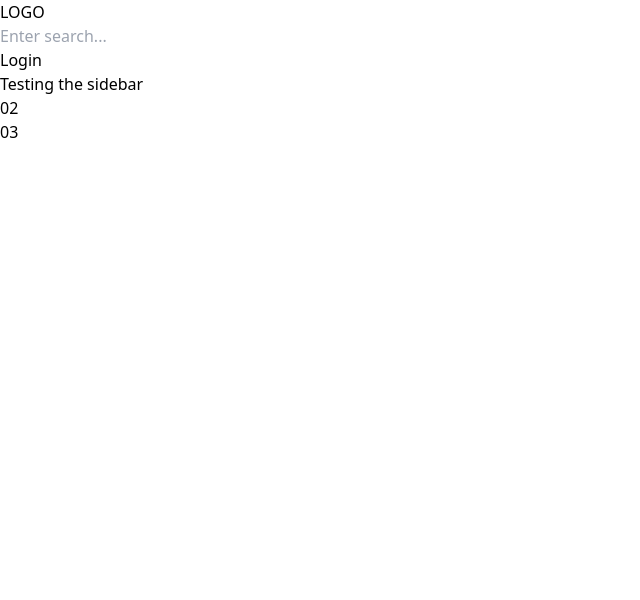
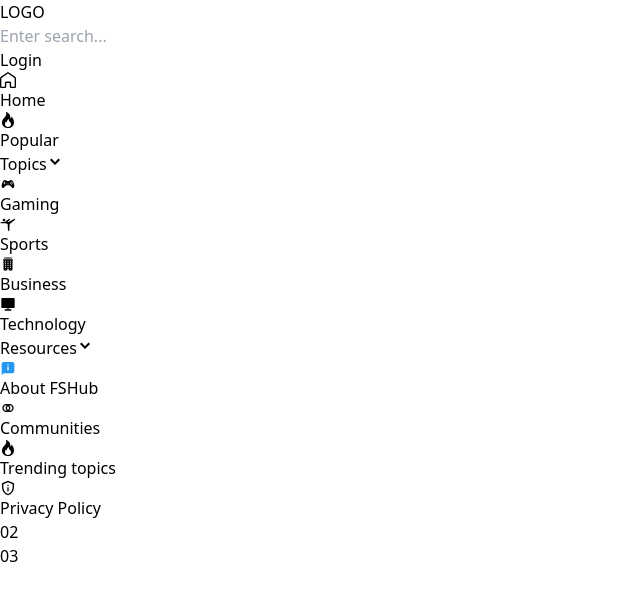
Before and after one commit to Omoefe-Ugboma/flexicon_forum_app_01, a React (Vite) app: page / in a window 1280 px wide. Shown: the top 600 px of the page, without its empty margins (0-640 px from the left). Built offline with nearby package versions, Linux system fonts and the light colour scheme.

Commit message:
Developed sidebar content

```diff
--- a/package.json
+++ b/package.json
@@ -17,7 +17,8 @@
     "react-dom": "^18.2.0",
     "react-icons": "^4.11.0",
     "react-redux": "^8.1.3",
-    "react-router-dom": "^6.17.0"
+    "react-router-dom": "^6.17.0",
+    "redux": "^4.2.1"
   },
   "devDependencies": {
     "@types/react": "^18.2.15",
--- a/src/components/Logo.jsx
+++ b/src/components/Logo.jsx
@@ -1,4 +1,4 @@
 function Logo() {
- return <div >LOGO</div>
+ return <div>LOGO</div>
 }
 export default Logo;
--- a/src/components/SideBar.jsx
+++ b/src/components/SideBar.jsx
@@ -1,4 +1,72 @@
- const SideBar = () => {
-    return <div>Testing the sidebar </div>
-}
+import { useState } from "react";
+import { GoChevronDown, GoChevronRight } from "react-icons/go";
+import {GrHomeRounded} from 'react-icons/gr'
+import {BsFire} from "react-icons/bs"
+import {GiGamepad} from "react-icons/gi"
+import {MdSportsGymnastics} from "react-icons/md"
+import {IoIosBusiness} from "react-icons/io"
+import {RiComputerFill} from "react-icons/ri"
+import {FcAbout} from "react-icons/fc"
+import {CgCommunity} from "react-icons/cg"
+import {MdOutlinePrivacyTip} from "react-icons/md"
+
+
+const SideBar = () => {
+  const [topicsVisible, setTopicsVisible] = useState(true);
+  const [resourcesVisible, setResourcesVisible] = useState(true);
+
+  const icon = (
+    <span>
+      <span> {topicsVisible ? <GoChevronDown /> : <GoChevronRight /> }</span>
+    </span>
+  );
+
+  const icon2 = (
+    <span>
+      <span> {resourcesVisible ? <GoChevronDown /> : <GoChevronRight /> }</span>
+    </span>
+  );
+
+  return (
+    <section className="mx-10">
+      <div>
+        <div className="pt-5 flex items-start gap-2  ">< GrHomeRounded />  Home</div>
+        <div className="pt-4 flex items-start gap-2 border-b"> <BsFire/> Popular</div>
+      </div>
+
+      <div className="pt-5 pb-5 border-b cursor-pointer flex justify-between font-semibold">
+        Topics
+        <button onClick={() => setTopicsVisible(!topicsVisible)}> {icon} </button>
+      </div>
+
+      {topicsVisible && (
+        <ul className="text-white transition-opacity ease-in duration-300 font-thin space-y-5 ">
+          <li className="flex items-start gap-2 mt-2  hover:bg-blue-500 hover:w-70 hover:h-8 border-rounded cursor-pointer"> <GiGamepad/> Gaming</li>
+          <li className="flex items-start gap-2 mt-2  hover:bg-blue-500 hover:w-70 hover:h-8 border-rounded cursor-pointer"> <MdSportsGymnastics/> Sports</li>
+          <li className="flex items-start gap-2 mt-2  hover:bg-blue-500 hover:w-70 hover:h-8 border-rounded cursor-pointer"> <IoIosBusiness/> Business</li>
+          <li className="flex items-start gap-2 mt-2  hover:bg-blue-500 hover:w-70 hover:h-8 border-rounded cursor-pointer"><RiComputerFill/>  Technology </li>
+        </ul>
+      )}
+
+      <div className="pt-5 pb-5 border-b cursor-pointer flex justify-between font-semibold  ">
+        Resources
+        <button onClick={() => setResourcesVisible(!resourcesVisible)}> {icon2} </button>
+      </div>
+
+      {resourcesVisible && (
+        <ul className="text-white  ">
+          <div className="mt-4 mb-4 font-thin space-y-5">
+            <li className="flex items-start gap-2 hover:bg-blue-500 hover:w-70 hover:h-8 border-rounded cursor-pointer "><FcAbout className="bg-black-500" /> About FSHub</li>
+            <li className="flex items-start gap-2  hover:bg-blue-500 hover:w-70 hover:h-8 border-rounded cursor-pointer "> <CgCommunity/> Communities</li>
+            <li className="flex items-start gap-2  hover:bg-blue-500 hover:w-70 hover:h-8 border-rounded cursor-pointer "> <BsFire/> Trending topics</li>
+            <li className="flex items-start gap-2   hover:bg-blue-500 hover:w-70 hover:h-8 border-rounded cursor-pointer"><MdOutlinePrivacyTip/>  Privacy  Policy</li>
+
+
+          </div>
+        </ul>
+      )}
+    </section>
+  );
+};
+
 export default SideBar;
--- a/src/pages/Home.jsx
+++ b/src/pages/Home.jsx
@@ -4,7 +4,7 @@ function Home() {
     return (
       <>
 
-<section className="h-screen flex gap-2 text-center">
+<section className="h-screen flex gap-2">
     <div className="w-1/4 bg-gray-500 h-full"> <SideBar/> </div>
     <div className="w-1/2 bg-gray-200 h-full">02</div>
     <div className="w-1/4 bg-gray-500 h-full">03</div>
```
Also changed, not shown: 1 other file (tests, documents, lock files or other folders).
